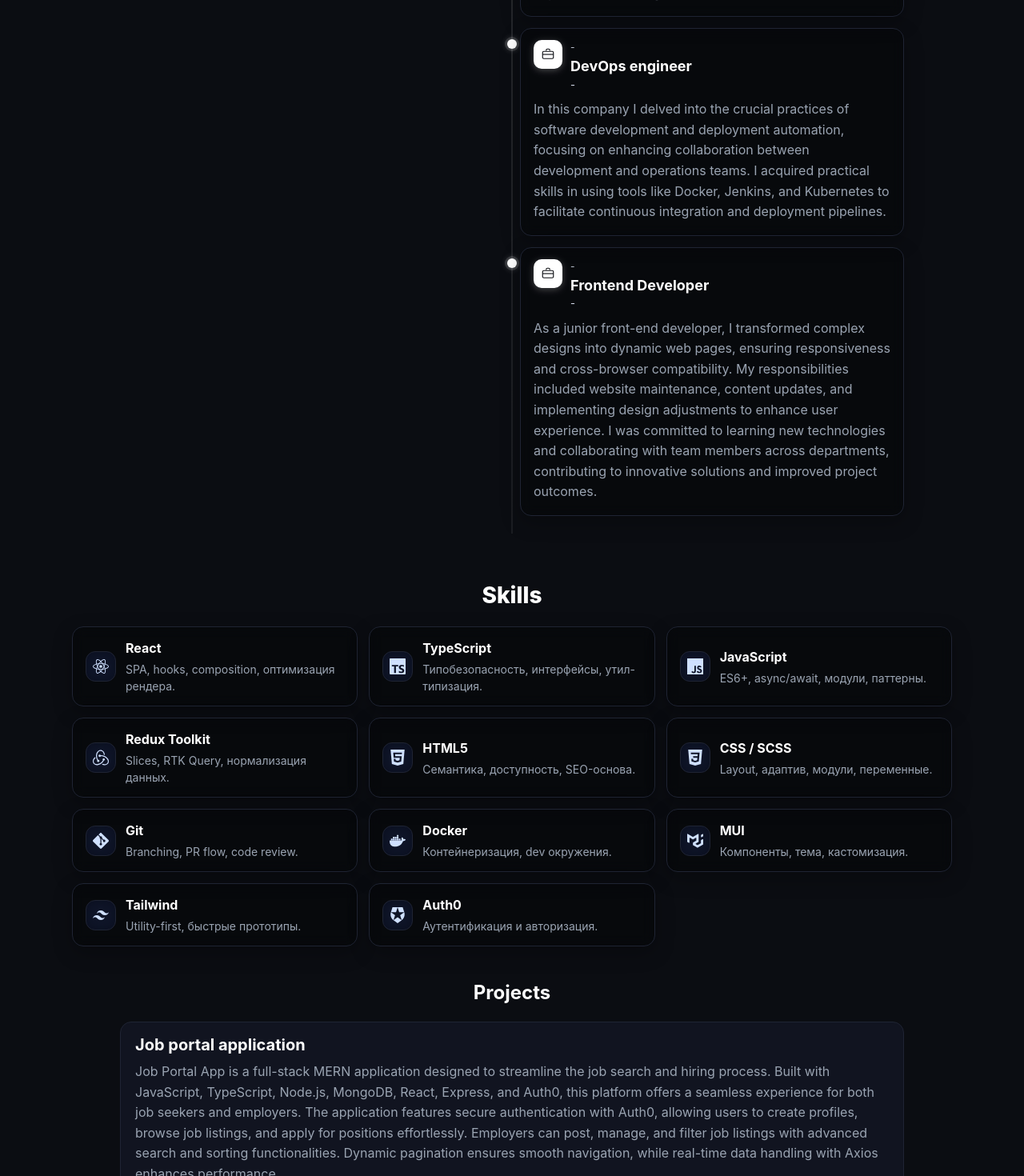
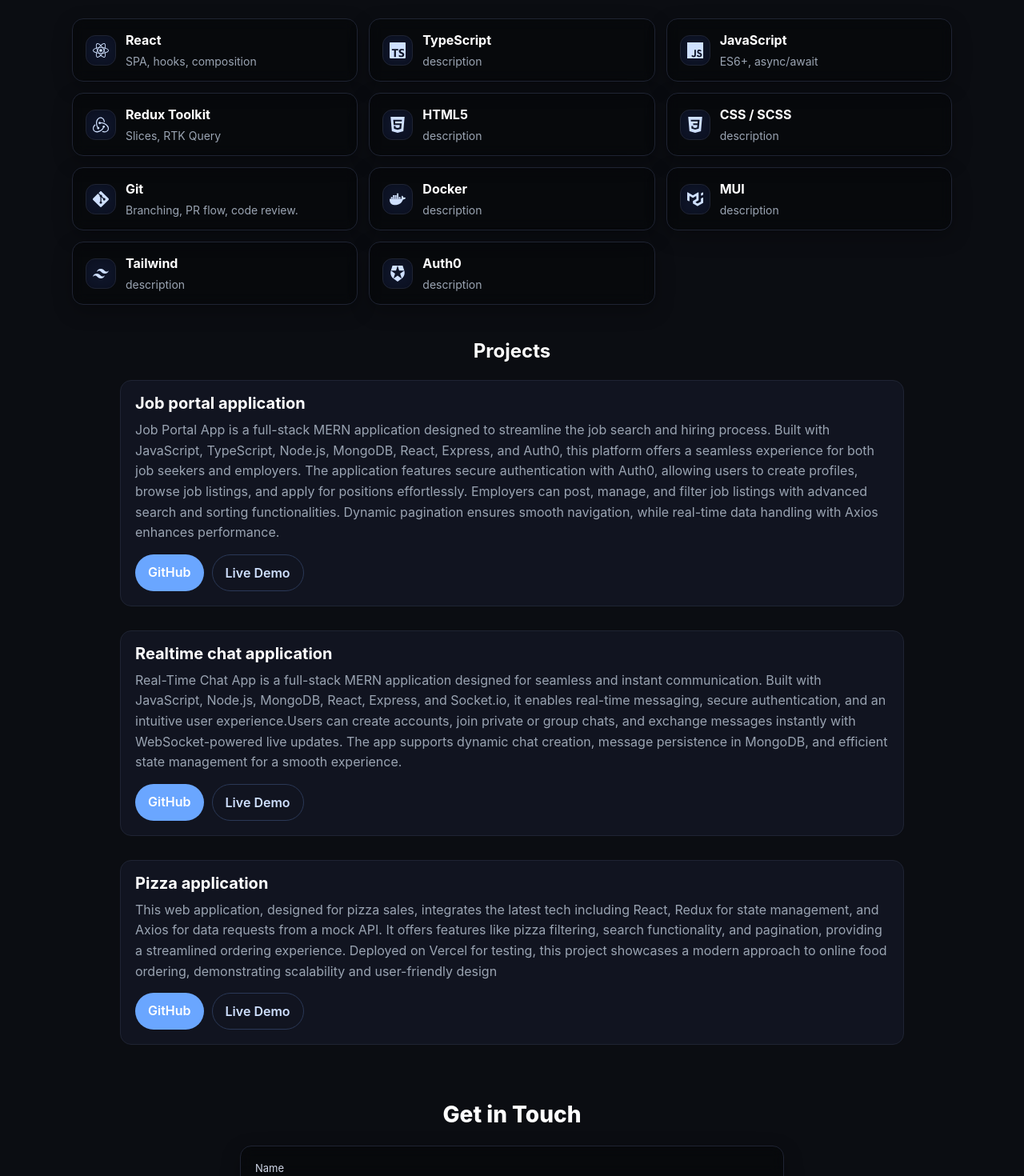
Before and after one commit to Baisalov24/portfolio, a React (Vite) app: page / in a window 1280 px wide. Shown: the part 1330-2800 px from the top of the page at 80% size. Built offline with nearby package versions, Linux system fonts and the light colour scheme.

Commit message:
feat(features): add EmailJS contact form (glass, validation, toast)

```diff
--- a/package.json
+++ b/package.json
@@ -10,6 +10,7 @@
     "preview": "vite preview"
   },
   "dependencies": {
+    "@emailjs/browser": "^4.4.1",
     "@vitejs/plugin-react": "^5.0.4",
     "prop-types": "^15.8.1",
     "react": "^19.1.1",
--- a/src/App.jsx
+++ b/src/App.jsx
@@ -2,6 +2,7 @@
 import { Experience } from './entities/experience/Experience.jsx'
 import { Skills } from './entities/skills/Skills.jsx'
 import { ProjectList } from './entities/project/ProjectList.jsx'
+import { Contacts } from './entities/contacts/Contacts.jsx'
 
 export default function App() {
   return (
@@ -15,6 +16,7 @@
         <ProjectList />
       </section>
 
+      <Contacts />
     </div>
   )
 }
--- /dev/null
+++ b/src/entities/contacts/Contacts.jsx
@@ -0,0 +1,11 @@
+import styles from './Contacts.module.scss'
+import { ContactForm } from '../../features/contact-form/ContactForm.jsx'
+
+export function Contacts() {
+  return (
+    <section id="contacts" className={styles.section}>
+      <h2 className={styles.title}>Get in Touch</h2>
+      <ContactForm />
+    </section>
+  )
+}
--- /dev/null
+++ b/src/entities/contacts/Contacts.module.scss
@@ -0,0 +1,11 @@
+.section {
+  padding: 48px 0 64px;
+}
+
+.title {
+  font-size: 28px;
+  font-weight: 800;
+  color: #fff;
+  text-align: center;
+  margin-bottom: 18px;
+}
--- a/src/entities/presentation/Presentation.jsx
+++ b/src/entities/presentation/Presentation.jsx
@@ -5,11 +5,11 @@
     <section className={styles.presentation}>
       <div className={styles.inner}>
         <h1 className={styles.title}>
-          Frontend developer with 2+ years of experience
+          Frontend developer
         </h1>
 
         <p className={styles.text}>
-          Hi, my name is Temirlan, and I am a frontend developer with 2+ years of
+          Hi, my name is Temirlan, and I am a frontend developer with 1.6 years of
           experience in modern web technologies. I specialize in building seamless,
           responsive, and high-performance web applications using React, JavaScript,
           TypeScript, Redux Toolkit, and RTK Query. I have a strong understanding of
--- /dev/null
+++ b/src/features/contact-form/ContactForm.jsx
@@ -0,0 +1,105 @@
+import { useRef, useState } from 'react'
+import styles from './ContactForm.module.scss'
+import emailjs from '@emailjs/browser'
+
+export function ContactForm() {
+  const formRef = useRef(null)
+  const [loading, setLoading] = useState(false)
+  const [toast, setToast] = useState(null)
+
+  const SERVICE_ID = import.meta.env.VITE_EMAILJS_SERVICE_ID
+  const TEMPLATE_ID = import.meta.env.VITE_EMAILJS_TEMPLATE_ID
+  const PUBLIC_KEY = import.meta.env.VITE_EMAILJS_PUBLIC_KEY
+
+  const showToast = (type, message) => {
+    setToast({ type, message })
+    setTimeout(() => setToast(null), 3000)
+  }
+
+  const validate = (data) => {
+    const errors = {}
+    const emailRe = /^[^\s@]+@[^\s@]+\.[^\s@]+$/
+
+    if (!data.name.trim()) errors.name = 'Name is required'
+    if (!emailRe.test(data.email)) errors.email = 'Valid email is required'
+    if (!data.message.trim() || data.message.trim().length < 10)
+      errors.message = 'Message must be at least 10 characters'
+
+    return errors
+  }
+
+  const onSubmit = async (e) => {
+    e.preventDefault()
+    if (!formRef.current) return
+
+    const formData = new FormData(formRef.current)
+    const payload = {
+      name: String(formData.get('name') || ''),
+      email: String(formData.get('email') || ''),
+      message: String(formData.get('message') || ''),
+    }
+
+    const errors = validate(payload)
+    if (Object.keys(errors).length) {
+      showToast('error', Object.values(errors)[0])
+      return
+    }
+
+    if (!SERVICE_ID || !TEMPLATE_ID || !PUBLIC_KEY) {
+      showToast('error', 'EmailJS keys are missing in .env')
+      return
+    }
+
+    try {
+      setLoading(true)
+      await emailjs.sendForm(SERVICE_ID, TEMPLATE_ID, formRef.current, {
+        publicKey: PUBLIC_KEY,
+      })
+      formRef.current.reset()
+      showToast('success', 'Message sent successfully!')
+    } catch (err) {
+      console.error(err)
+      showToast('error', 'Failed to send. Try again later.')
+    } finally {
+      setLoading(false)
+    }
+  }
+
+  return (
+    <div className={styles.wrap}>
+      {/* Toast */}
+      {toast && (
+        <div
+          className={`${styles.toast} ${
+            toast.type === 'success' ? styles.success : styles.error
+          }`}
+          role="status"
+          aria-live="assertive"
+        >
+          {toast.message}
+        </div>
+      )}
+
+      <form ref={formRef} onSubmit={onSubmit} className={styles.form} noValidate>
+        <div className={styles.row}>
+          <label className={styles.label} htmlFor="name">Name</label>
+          <input className={styles.input} id="name" name="name" type="text" placeholder="Your name" />
+        </div>
+
+        <div className={styles.row}>
+          <label className={styles.label} htmlFor="email">Email</label>
+          <input className={styles.input} id="email" name="email" type="email" placeholder="you@example.com" />
+        </div>
+
+        <div className={styles.row}>
+          <label className={styles.label} htmlFor="message">Message</label>
+          <textarea className={styles.textarea} id="message" name="message" rows="5" placeholder="How can I help you?" />
+        </div>
+
+        <button className={styles.btn} type="submit" disabled={loading}>
+          {loading ? 'Sending…' : 'Send message'}
+        </button>
+      </form>
+    </div>
+  )
+}
--- /dev/null
+++ b/src/features/contact-form/ContactForm.module.scss
@@ -0,0 +1,82 @@
+.wrap {
+  position: relative;
+  max-width: 680px;
+  margin: 0 auto;
+}
+
+/* Toast */
+.toast {
+  position: fixed;
+  right: 20px;
+  bottom: 20px;
+  padding: 12px 16px;
+  border-radius: 10px;
+  font-weight: 600;
+  color: #fff;
+  z-index: 50;
+  box-shadow: 0 10px 28px rgba(0,0,0,0.35);
+  animation: fadeIn 0.2s ease;
+}
+.success { background: #1d9b50; }
+.error   { background: #b83b3b; }
+
+@keyframes fadeIn {
+  from { opacity: 0; transform: translateY(6px); }
+  to   { opacity: 1; transform: translateY(0); }
+}
+
+/* Glass form */
+.form {
+  background: rgba(0, 0, 0, 0.30);
+  border: 1px solid #1f2433;
+  border-radius: var(--radius);
+  backdrop-filter: blur(8px);
+  box-shadow: 0 8px 24px rgba(0,0,0,0.25);
+
+  padding: 18px;
+  display: grid;
+  gap: 12px;
+  color: #fff;
+}
+
+.row { display: grid; gap: 6px; }
+
+.label {
+  font-size: 13px;
+  color: #cfd6e6;
+}
+
+.input,
+.textarea {
+  width: 100%;
+  border: 1px solid #2a3856;
+  background: #0f1528;
+  border-radius: 10px;
+  padding: 10px 12px;
+  color: #fff;
+  outline: none;
+  transition: border-color 0.15s ease, box-shadow 0.15s ease;
+
+  &:focus {
+    border-color: var(--accent);
+    box-shadow: 0 0 0 3px rgba(106, 166, 255, 0.2);
+  }
+}
+
+.textarea {
+  resize: vertical;
+  min-height: 140px;
+}
+
+.btn {
+  justify-self: end;
+  padding: 10px 16px;
+  border-radius: 999px;
+  font-weight: 700;
+  color: #fff;
+  background: var(--accent);
+  transition: transform 0.18s ease, box-shadow 0.18s ease;
+
+  &:hover { transform: translateY(-1px) scale(1.02); box-shadow: 0 0 12px rgba(106,166,255,0.4); }
+  &:disabled { opacity: 0.6; cursor: not-allowed; }
+}
--- a/src/shared/data/experience.json
+++ b/src/shared/data/experience.json
@@ -3,7 +3,7 @@
       "id": 1,
       "title": "Frontend Developer",
       "description":
-        "I specialize in building scalable, high-performance web applications using JavaScript, TypeScript, React, and Redux for efficient state management. With 2+ years of experience, I have developed responsive and user-friendly interfaces, optimized performance, and integrated RESTful APIs and WebSockets for real-time data exchange.I am proficient in Docker for containerized deployments, CI/CD pipelines, and Agile methodologies (Scrum, Kanban) to ensure efficient project delivery. Additionally, I have experience with Material-UI, Tailwind CSS, and Auth0, making me a well-rounded Middle Frontend Developer capable of delivering scalable and maintainable solutions.",
+        "description",
       "company": "-",
       "date": "-"
     },
@@ -12,15 +12,7 @@
       "id": 2,
       "title": "DevOps engineer",
       "description":
-        "In this company  I delved into the crucial practices of software development and deployment automation, focusing on enhancing collaboration between development and operations teams. I acquired practical skills in using tools like Docker, Jenkins, and Kubernetes to facilitate continuous integration and deployment pipelines.",
-      "company": "-",
-      "date": "-"
-    },
-    {
-      "id": 3,
-      "title": "Frontend Developer",
-      "description":
-        "As a junior front-end developer, I transformed complex designs into dynamic web pages, ensuring responsiveness and cross-browser compatibility. My responsibilities included website maintenance, content updates, and implementing design adjustments to enhance user experience. I was committed to learning new technologies and collaborating with team members across departments, contributing to innovative solutions and improved project outcomes.",
+        "description",
       "company": "-",
       "date": "-"
     }
--- a/src/shared/data/skills.json
+++ b/src/shared/data/skills.json
@@ -1,13 +1,13 @@
 [
-  { "id": "react", "title": "React", "icon": "react", "desc": "SPA, hooks, composition, оптимизация рендера." },
-  { "id": "ts", "title": "TypeScript", "icon": "typescript", "desc": "Типобезопасность, интерфейсы, утил-типизация." },
-  { "id": "js", "title": "JavaScript", "icon": "javascript", "desc": "ES6+, async/await, модули, паттерны." },
-  { "id": "redux", "title": "Redux Toolkit", "icon": "redux", "desc": "Slices, RTK Query, нормализация данных." },
-  { "id": "html", "title": "HTML5", "icon": "html", "desc": "Семантика, доступность, SEO-основа." },
-  { "id": "css", "title": "CSS / SCSS", "icon": "css", "desc": "Layout, адаптив, модули, переменные." },
+  { "id": "react", "title": "React", "icon": "react", "desc": "SPA, hooks, composition" },
+  { "id": "ts", "title": "TypeScript", "icon": "typescript", "desc": "description" },
+  { "id": "js", "title": "JavaScript", "icon": "javascript", "desc": "ES6+, async/await" },
+  { "id": "redux", "title": "Redux Toolkit", "icon": "redux", "desc": "Slices, RTK Query" },
+  { "id": "html", "title": "HTML5", "icon": "html", "desc": "description" },
+  { "id": "css", "title": "CSS / SCSS", "icon": "css", "desc": "description" },
   { "id": "git", "title": "Git", "icon": "git", "desc": "Branching, PR flow, code review." },
-  { "id": "docker", "title": "Docker", "icon": "docker", "desc": "Контейнеризация, dev окружения." },
-  { "id": "mui", "title": "MUI", "icon": "mui", "desc": "Компоненты, тема, кастомизация." },
-  { "id": "tailwind", "title": "Tailwind", "icon": "tailwind", "desc": "Utility-first, быстрые прототипы." },
-  { "id": "auth0", "title": "Auth0", "icon": "auth0", "desc": "Аутентификация и авторизация." }
+  { "id": "docker", "title": "Docker", "icon": "docker", "desc": "description" },
+  { "id": "mui", "title": "MUI", "icon": "mui", "desc": "description" },
+  { "id": "tailwind", "title": "Tailwind", "icon": "tailwind", "desc": "description" },
+  { "id": "auth0", "title": "Auth0", "icon": "auth0", "desc": "description" }
 ]
```
Also changed, not shown: 2 other files (tests, documents, lock files or other folders).
